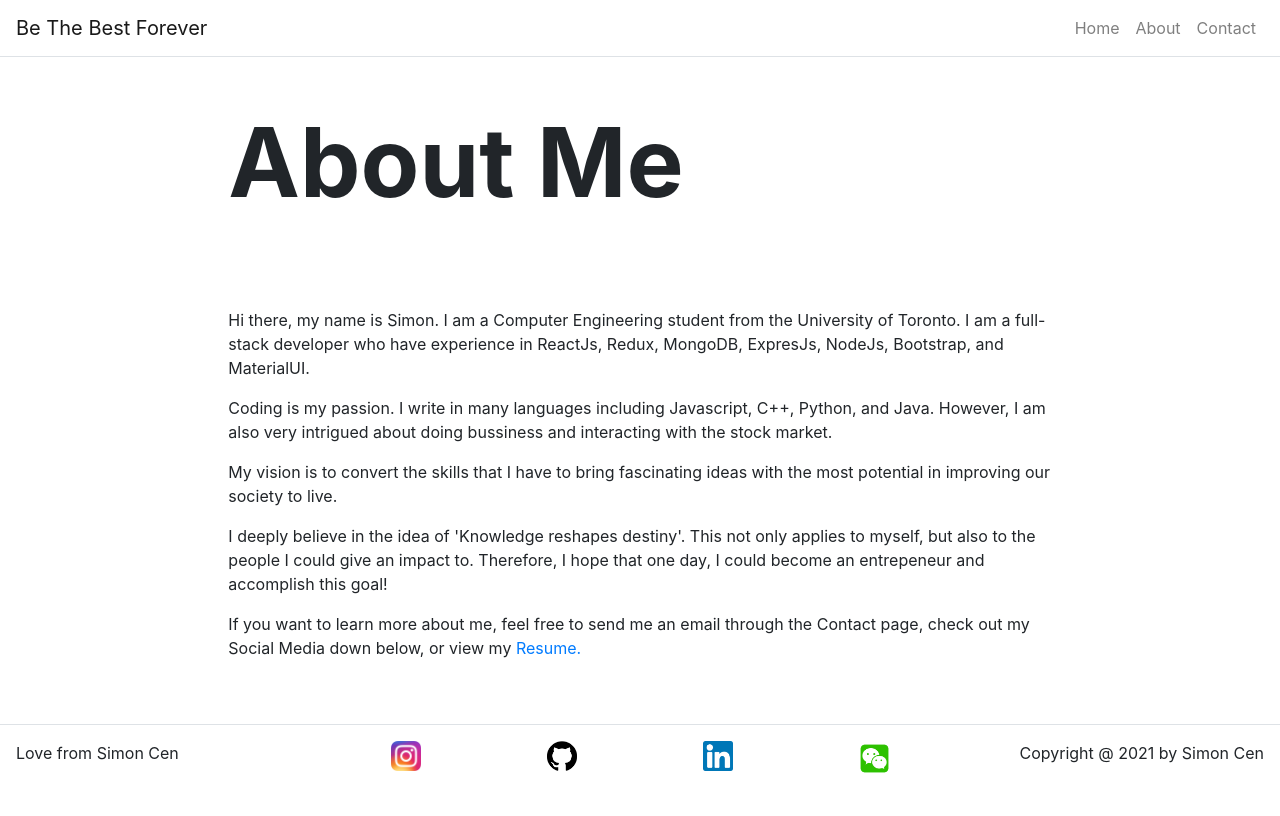
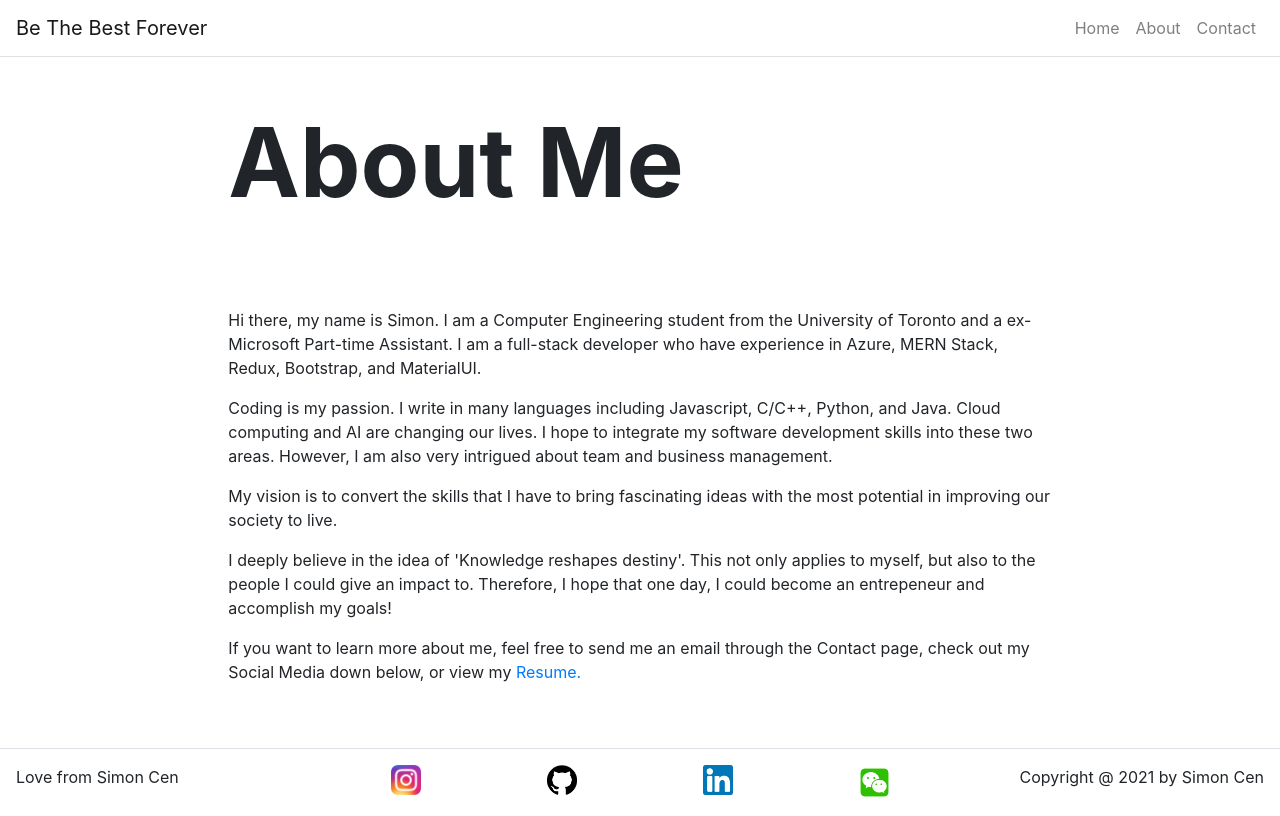
Before and after one commit to simoncen/PortfolioWebSite, a React (Create React App) app: page /about in a window 1280 px wide. Built offline with nearby package versions, Linux system fonts and the light colour scheme.

Commit message:
paragraph from the about page changed

```diff
--- a/src/pages/AboutPage.js
+++ b/src/pages/AboutPage.js
@@ -11,10 +11,10 @@ function AboutPage(props){
         <div>
             <Hero title={props.title}/>
             <Content>
-                <p>Hi there, my name is Simon. I am a Computer Engineering student from the University of Toronto. I am a full-stack developer who have experience in ReactJs, Redux, MongoDB, ExpresJs, NodeJs, Bootstrap, and MaterialUI. </p>
-                <p>Coding is my passion. I write in many languages including Javascript, C++, Python, and Java. However, I am also very intrigued about doing bussiness and interacting with the stock market. </p>
+                <p>Hi there, my name is Simon. I am a Computer Engineering student from the University of Toronto and a ex-Microsoft Part-time Assistant. I am a full-stack developer who have experience in Azure, MERN Stack, Redux, Bootstrap, and MaterialUI. </p>
+                <p>Coding is my passion. I write in many languages including Javascript, C/C++, Python, and Java. Cloud computing and AI are changing our lives. I hope to integrate my software development skills into these two areas. However, I am also very intrigued about team and business management. </p>
                 <p>My vision is to convert the skills that I have to bring fascinating ideas with the most potential in improving our society to live.</p>
-                <p>I deeply believe in the idea of 'Knowledge reshapes destiny'.  This not only applies to myself, but also to the people I could give an impact to. Therefore, I hope that one day, I could become an entrepeneur and accomplish this goal!</p>
+                <p>I deeply believe in the idea of 'Knowledge reshapes destiny'.  This not only applies to myself, but also to the people I could give an impact to. Therefore, I hope that one day, I could become an entrepeneur and accomplish my goals!</p>
                 <p>
                     If you want to learn more about me, feel free to send me an email through the Contact page, check out my Social Media down below, or view my
                     <a href={simoncenpic} target="_blank" rel="noreferrer"> Resume.</a>
```
